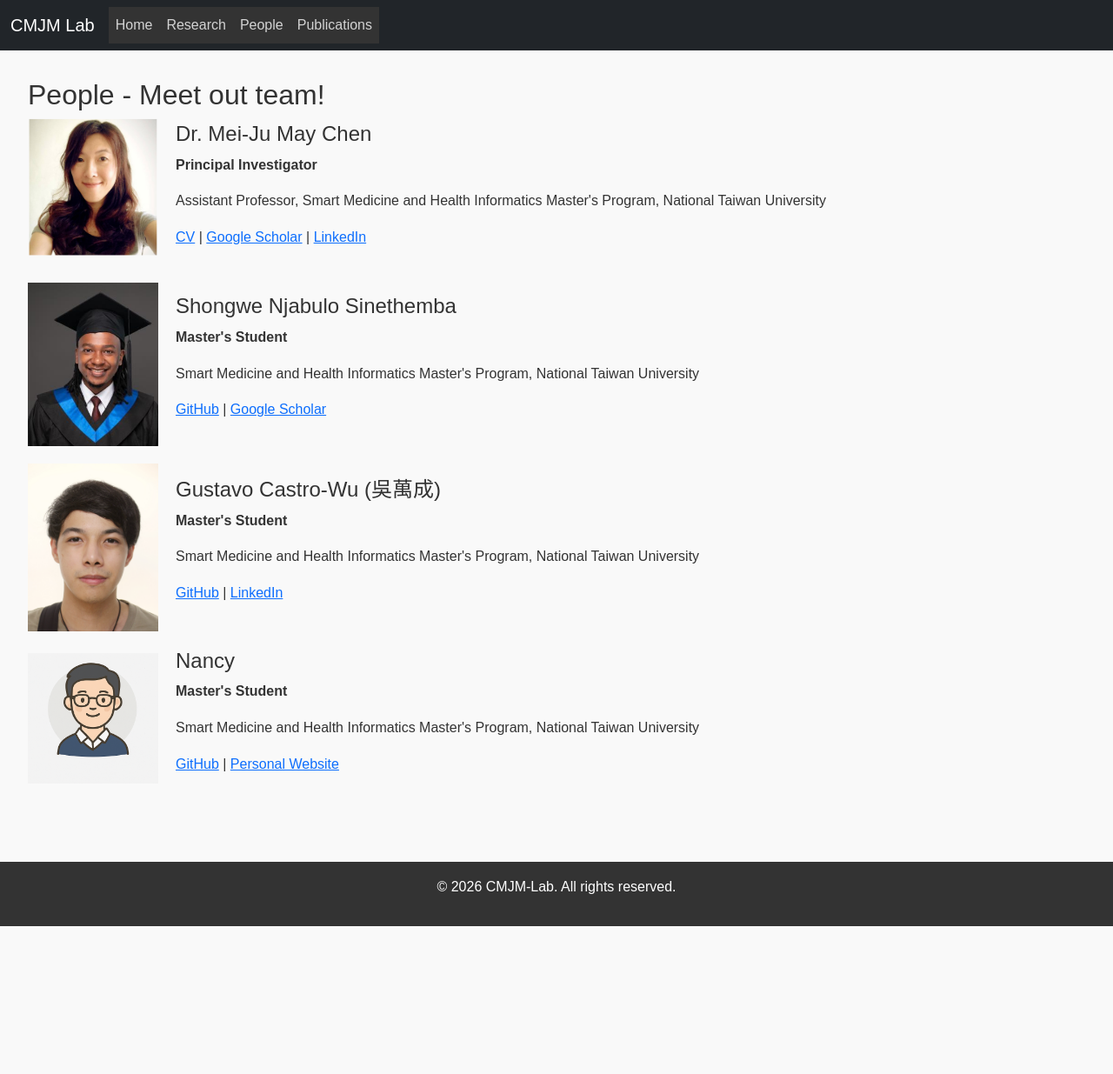
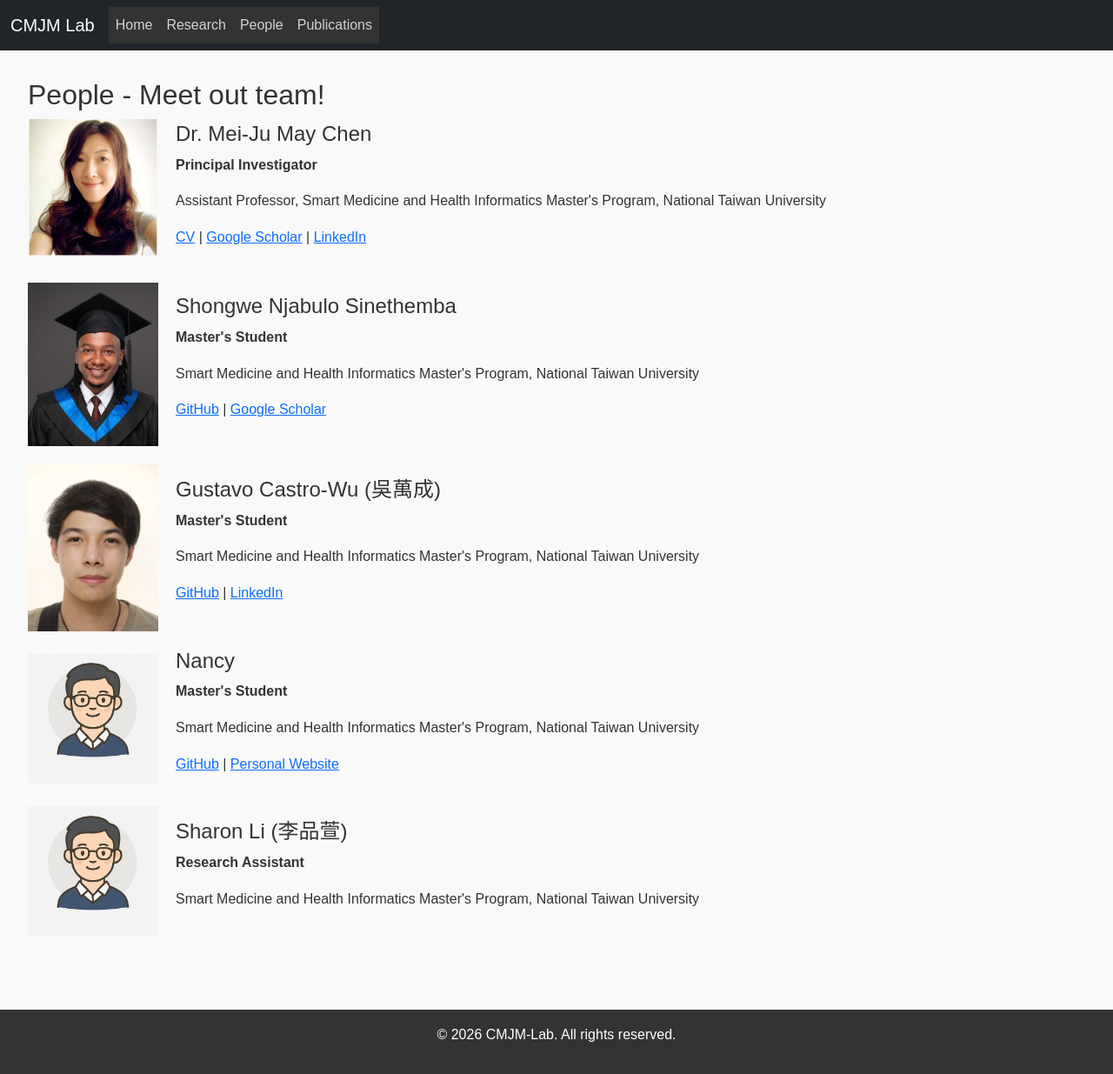
Before and after one commit to CMJM-Lab/cmjm-lab.github.io, a Jekyll site: the page built from people.md, in a window 1280 px wide. Shown: the whole page at 87% size. Built offline with Jekyll 4.4.1, drawn with Linux system fonts in a browser that asks for light colours; before the commit the page ends 1065 px from its top, so only the background shows below that.

Commit message:
Update people.yml
add personal info

```diff
--- a/_data/people.yml
+++ b/_data/people.yml
@@ -43,3 +43,8 @@
       url: "https://github.com/johnsmith"
     - title: "Personal Website"
       url: "https://johnsmith.com"
+
+- name: "Sharon Li (李品萱)"
+  role: "Research Assistant"
+  affiliation: "Smart Medicine and Health Informatics Master's Program, National Taiwan University"
+  image: "/assets/img/people/m.png"
```
